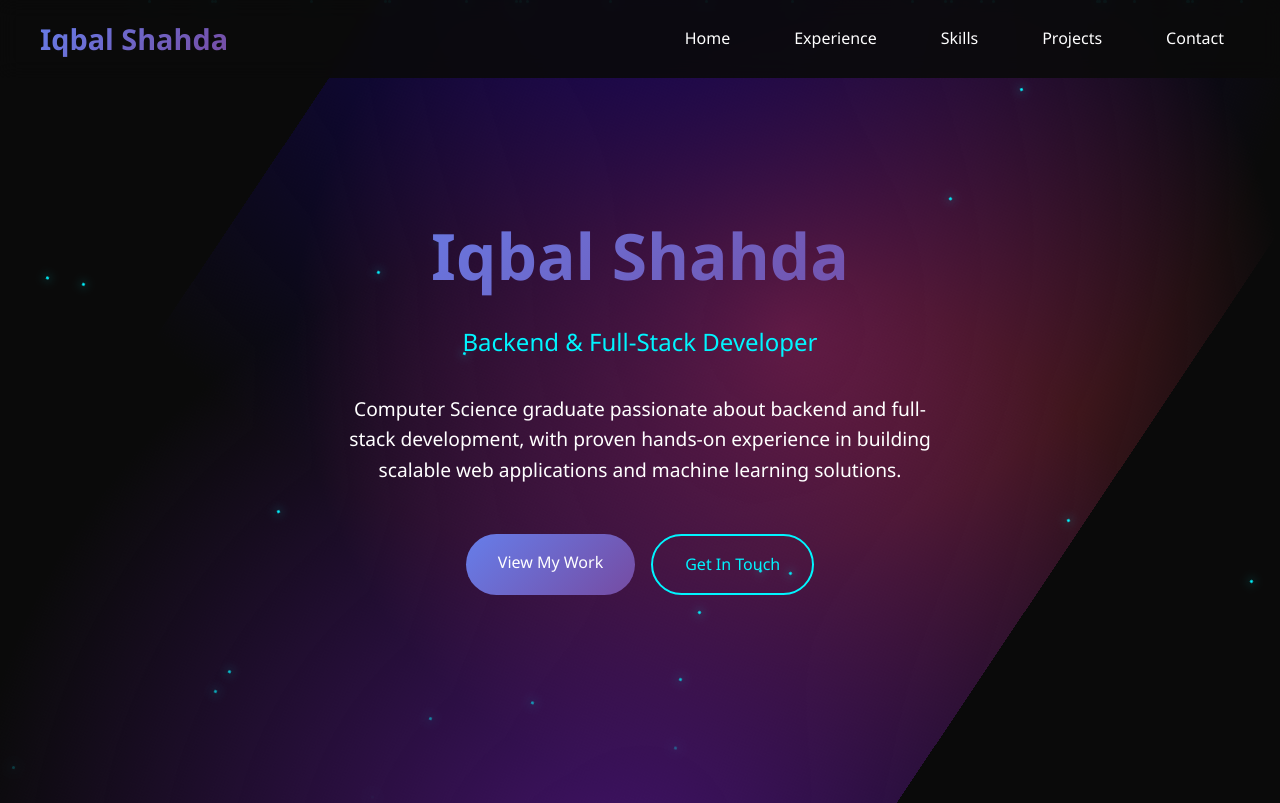
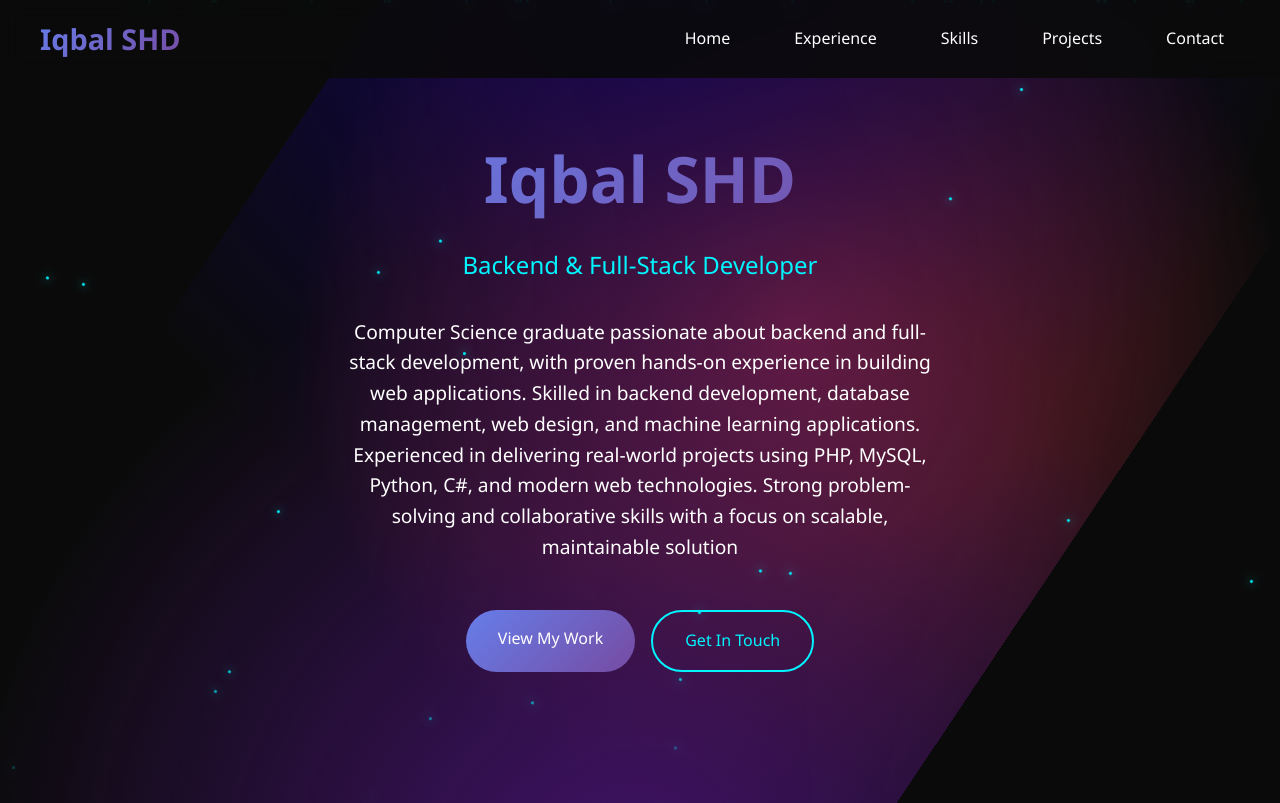
Before and after one commit to iq22bal/Iq22bal.github.io, a plain HTML site: page pfl_sonnet.html in a window 1280 px wide. Shown: the top 803 px of the page. Drawn offline with Linux system fonts and the light colour scheme.

Commit message:
Update pfl_sonnet.html

```diff
--- a/pfl_sonnet.html
+++ b/pfl_sonnet.html
@@ -3,7 +3,7 @@
 <head>
     <meta charset="UTF-8">
     <meta name="viewport" content="width=device-width, initial-scale=1.0">
-    <title>Iqbal Shahda - Backend & Full-Stack Developer</title>
+    <title>Iqbal SHD - Backend & Full-Stack Developer</title>
     <style>
         * {
             margin: 0;
@@ -675,7 +675,7 @@
     <!-- Navigation -->
     <nav class="navbar">
         <div class="nav-container">
-            <div class="logo">Iqbal Shahda</div>
+            <div class="logo">Iqbal SHD</div>
             <div class="nav-links">
                 <a href="#home">Home</a>
                 <a href="#experience">Experience</a>
@@ -689,9 +689,9 @@
     <!-- Hero Section -->
     <section id="home" class="hero">
         <div class="hero-content">
-            <h1>Iqbal Shahda</h1>
+            <h1>Iqbal SHD</h1>
             <div class="subtitle">Backend & Full-Stack Developer</div>
-            <p>Computer Science graduate passionate about backend and full-stack development, with proven hands-on experience in building scalable web applications and machine learning solutions.</p>
+            <p>Computer Science graduate passionate about backend and full-stack development, with proven hands-on experience in building web applications. Skilled in backend development, database management, web design, and machine learning applications. Experienced in delivering real-world projects using PHP, MySQL, Python, C#, and modern web technologies. Strong problem-solving and collaborative skills with a focus on scalable, maintainable solution</p>
             <div class="cta-buttons">
                 <a href="#experience" class="btn btn-primary">View My Work</a>
                 <a href="#contact" class="btn btn-secondary">Get In Touch</a>
@@ -1057,7 +1057,7 @@
             <a href="https://github.com/iqbalshd" class="social-link">🐙</a>
         </div>
 
-        <p>&copy; 2025 Iqbal Shahda. All rights reserved.</p>
+        <p>&copy; 2025 Iqbal SHD. All rights reserved.</p>
         <p style="opacity: 0.7; font-size: 0.9rem; margin-top: 1rem;">
             Crafted with passion and cutting-edge web technologies
         </p>
@@ -1289,4 +1289,5 @@
         });
     </script>
 </body>
+
 </html>
```
